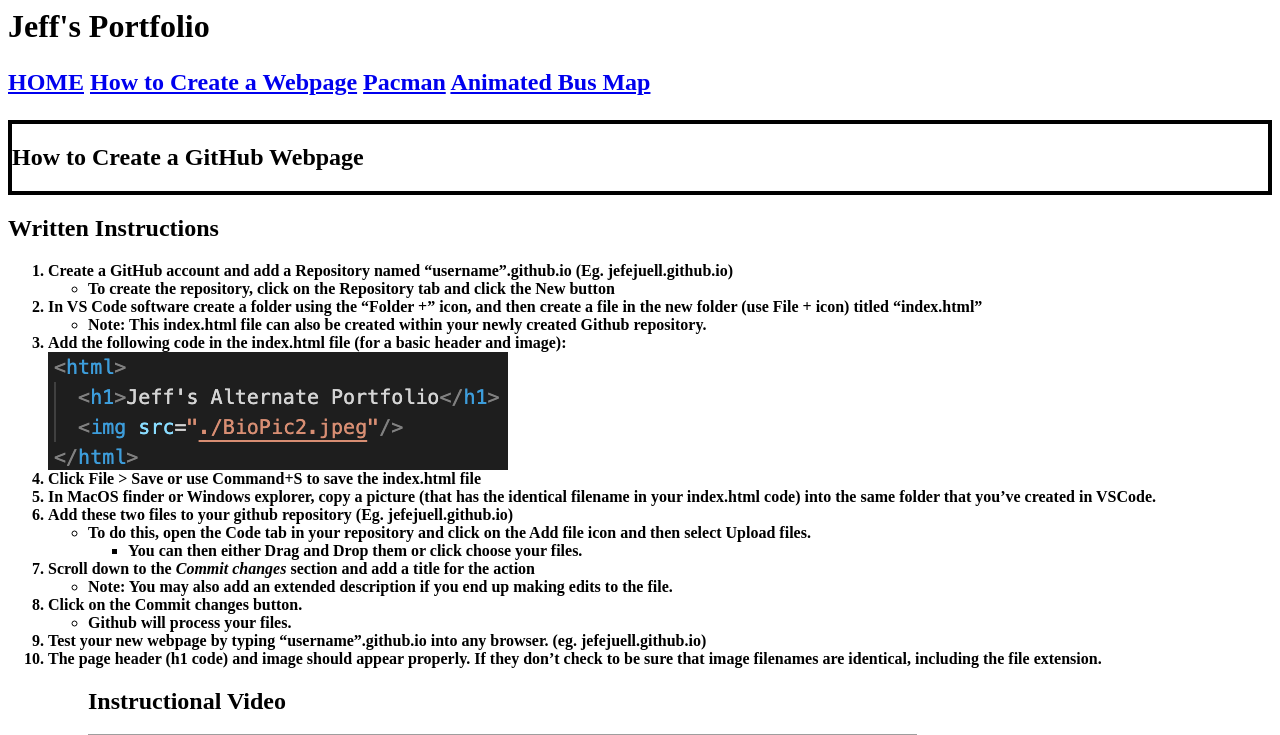
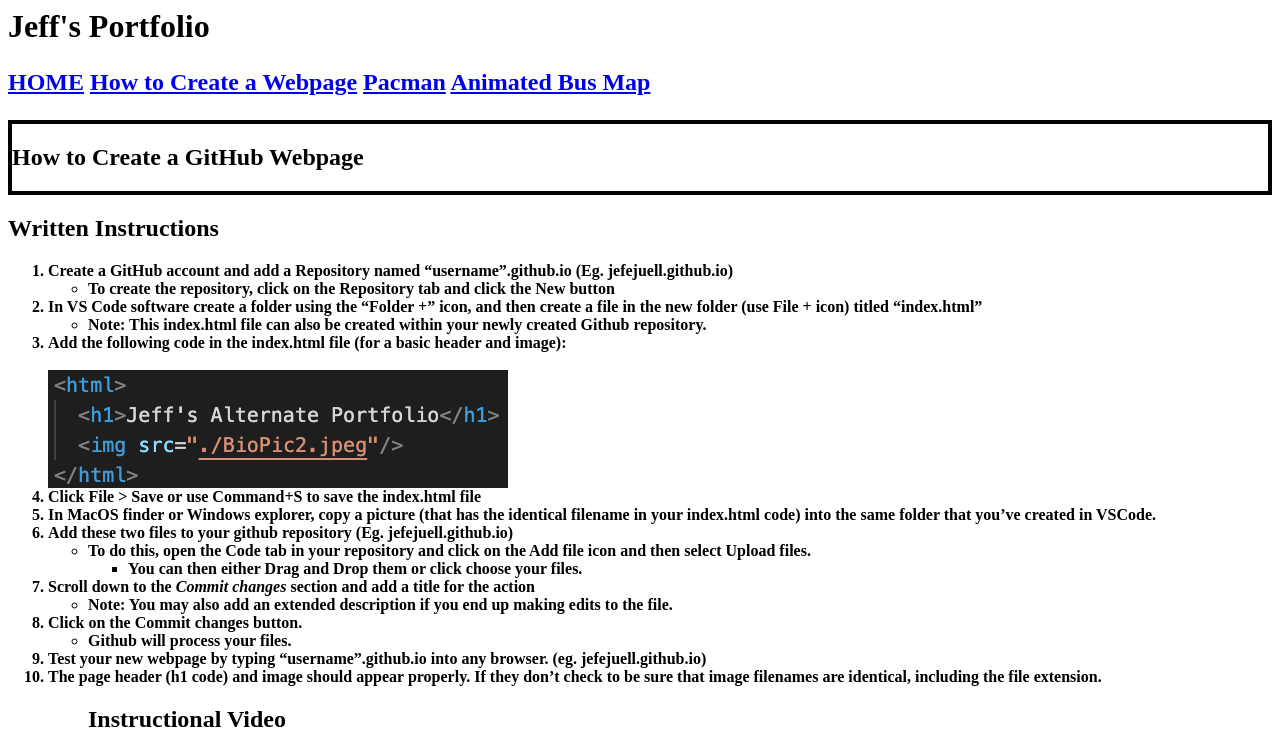
Before and after one commit to jefejuell/jefejuell.github.io, a plain HTML site: page CreateGitHubWebpage.html in a window 1280 px wide. Shown: the top 735 px of the page. Drawn offline with Linux system fonts and the light colour scheme; grey boxes are pictures that could not be loaded.

Commit message:
Update CreateGitHubWebpage.html

```diff
--- a/CreateGitHubWebpage.html
+++ b/CreateGitHubWebpage.html
@@ -28,9 +28,9 @@
             </ul></li>
         <li>In VS Code software create a folder using the “Folder +” icon, and then create a file in the new folder (use File + icon) titled “index.html”
             <ul><li>Note: This index.html file can also be created within your newly created Github repository.</ul></li>
-        <li>Add the following code in the index.html file (for a basic header and image):</li>
+        <li>Add the following code in the index.html file (for a basic header and image):</li><br>
 
-          <img src="./basicGitHub.png" alt="Code image">
+          <img src="./basicGitHub.png" alt="Code image"><br>
 
         <li>Click File > Save or use Command+S to save the index.html file</li>
         <li>In MacOS finder or Windows explorer, copy a picture (that has the identical filename in your index.html code) into the same folder that you’ve created in VSCode.</li>
```
